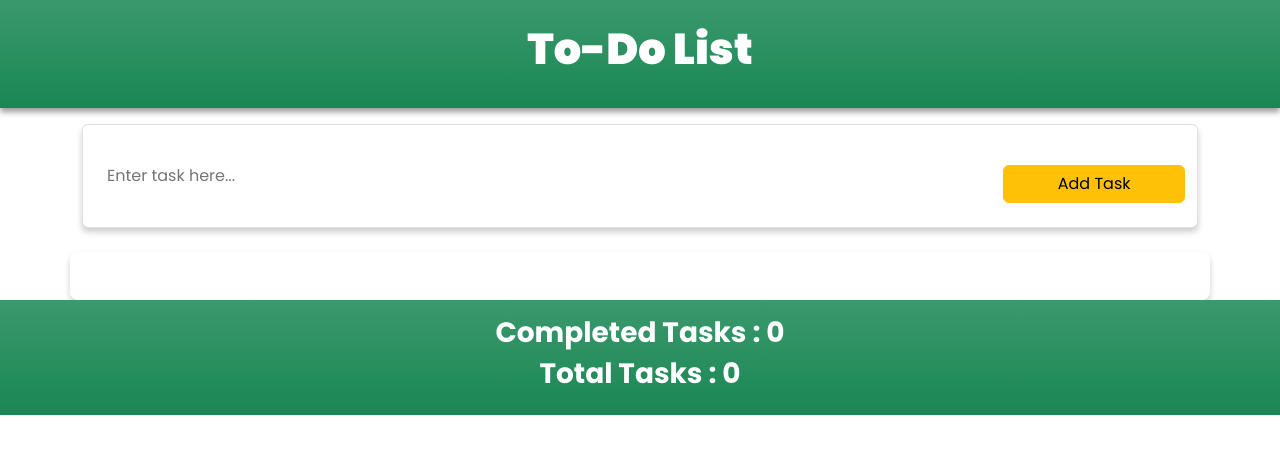
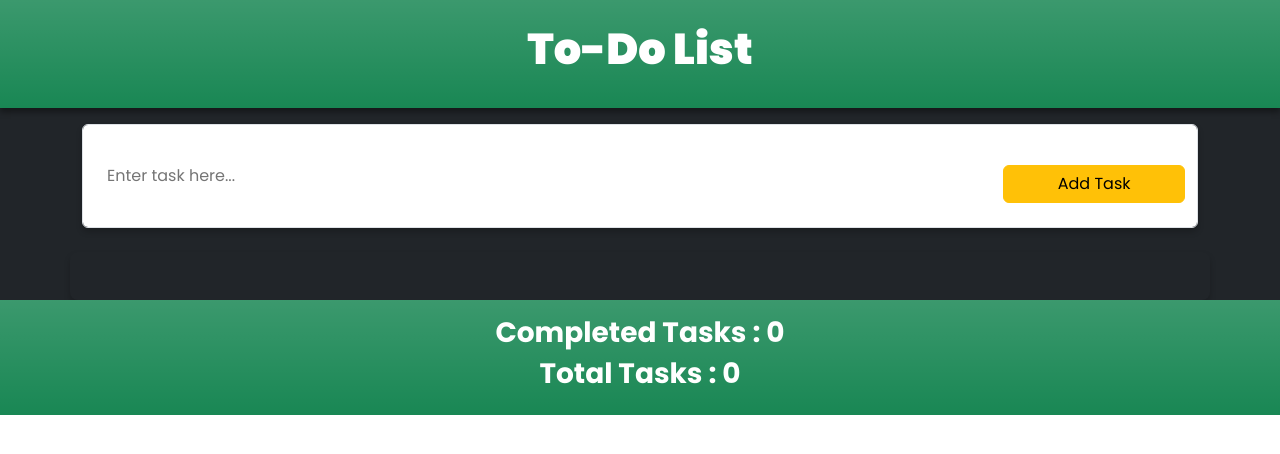
Before and after one commit to Williamsoditi/To-Do-App, a React (Vite) app: page / in a window 1280 px wide. Shown: the top 454 px of the page. Built offline with nearby package versions, Linux system fonts and the light colour scheme.

Commit message:
Style : Background color change

```diff
--- a/src/App.jsx
+++ b/src/App.jsx
@@ -6,7 +6,7 @@ import "./../node_modules/bootstrap/dist/css/bootstrap.min.css"
 function App() {
 
   return (
-    <div className="App">
+    <div className="bg-dark text-white App">
       <Header />
       <Todo/>
     </div>
```
